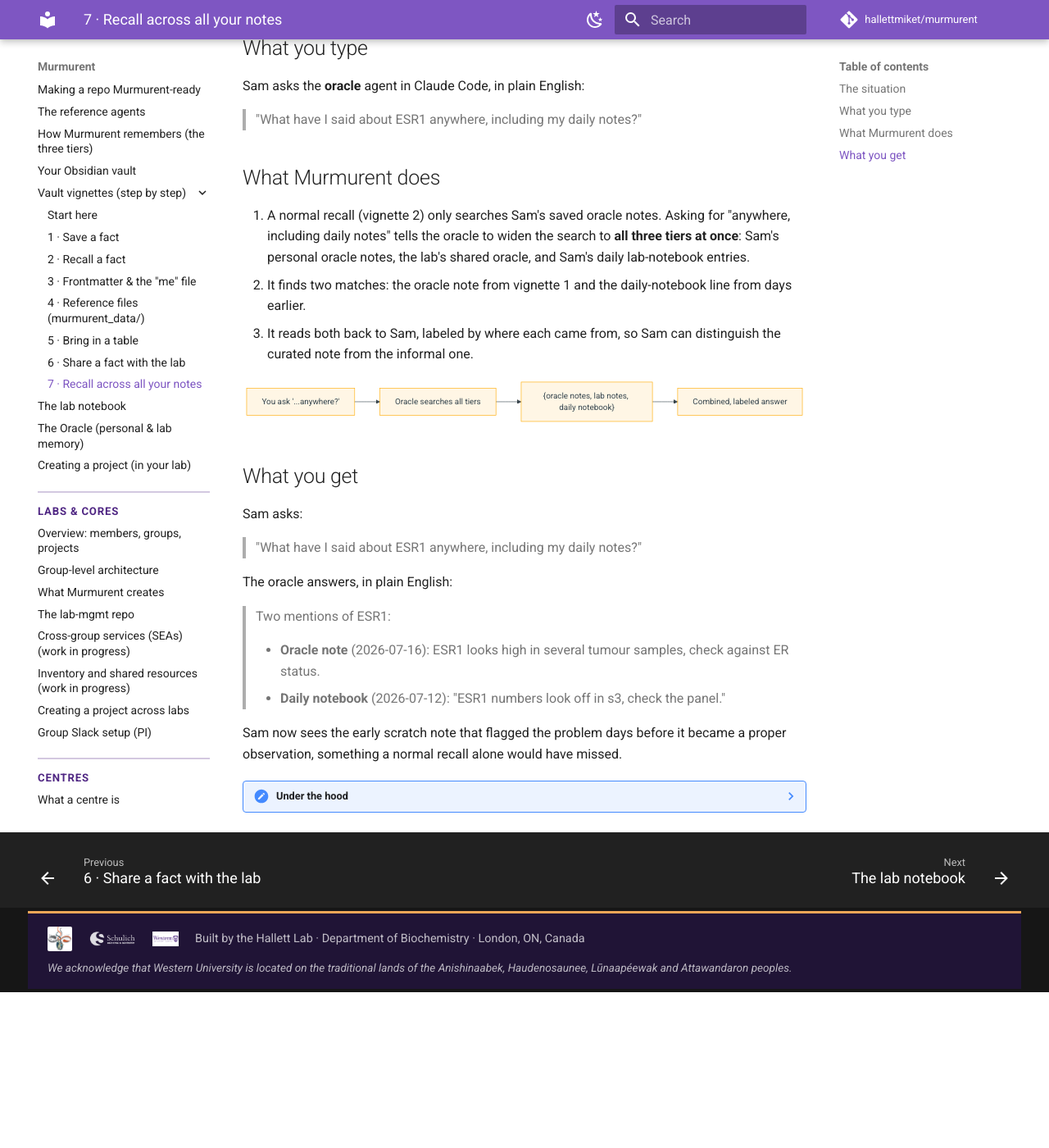
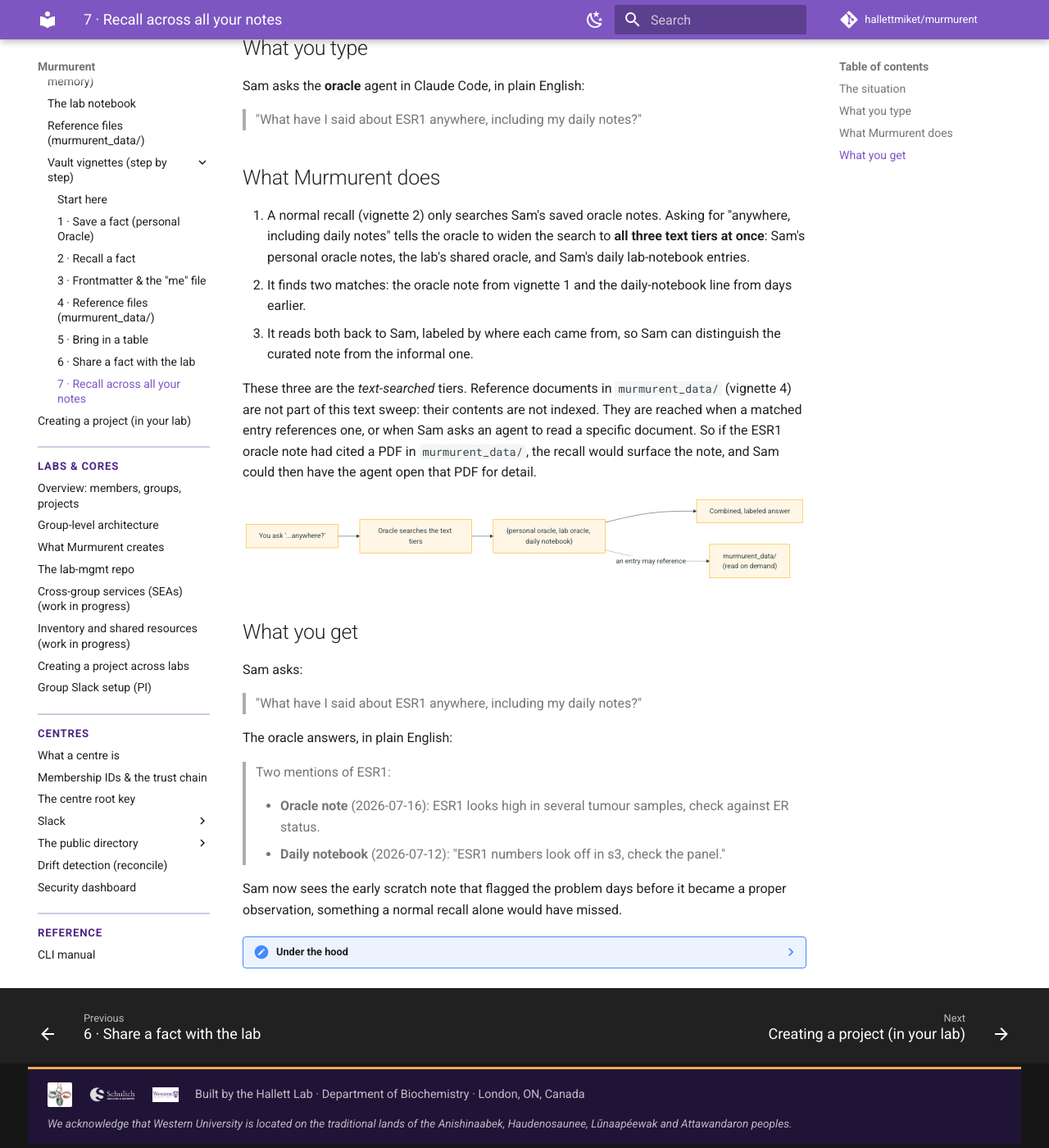
Before and after one commit to hallettmiket/murmurent, an MkDocs documentation site: the page built from docs/vault_vignettes/7_recall_across_tiers.md, in a window 1280 px wide and 1400 px high, scrolled down 358 px. Shown: the whole window at 82% size. Built offline with MkDocs 1.6.1 and Material for MkDocs 9.7.7, drawn with Linux system fonts in a browser that asks for light colours; comment, search, counter and statistics services are not loaded; before the commit the page ends 1568 px from its top, so only the background shows below that.

Commit message:
docs: dedicated murmurent_data page + vault nav grouping + vignette fixes
- new murmurent_data.md: a dedicated page for the reference-file folder,
  parallel to the Oracle and lab-notebook pages, and the home for the
  "Oracle vs murmurent_data" decision (how an agent chooses which store to
  use, and the index->source pattern that links them).
- nav: nest the vault's content-kinds and the vignettes under a "Your
  Obsidian vault" section (Layout, The Oracle, The lab notebook, Reference
  files, Vault vignettes), so the three sub-types read as siblings.
- vignettes:
  - 1: title now says "personal Oracle" explicitly.
  - 2: explain why the recall used the Oracle and not murmurent_data.
  - 5: state it uses the Oracle (small table = the searchable fact) and
    contrast with murmurent_data for a full spreadsheet.
  - 7: clarify the recall sweeps the three text tiers; murmurent_data
    documents are reached via references / read on demand, shown in the
    figure and linked.

Co-Authored-By: Claude Opus 4.8 <noreply@anthropic.com>

````diff
--- a/docs/vault_vignettes/7_recall_across_tiers.md
+++ b/docs/vault_vignettes/7_recall_across_tiers.md
@@ -20,7 +20,7 @@ Sam asks the **oracle** agent in Claude Code, in plain English:
 
 1. A normal recall (vignette 2) only searches Sam's saved oracle
    notes. Asking for "anywhere, including daily notes" tells the
-   oracle to widen the search to **all three tiers at once**: Sam's
+   oracle to widen the search to **all three text tiers at once**: Sam's
    personal oracle notes, the lab's shared oracle, and Sam's daily
    lab-notebook entries.
 2. It finds two matches: the oracle note from vignette 1 and the
@@ -28,11 +28,19 @@ Sam asks the **oracle** agent in Claude Code, in plain English:
 3. It reads both back to Sam, labeled by where each came from, so
    Sam can distinguish the curated note from the informal one.
 
+These three are the *text-searched* tiers. Reference documents in
+`murmurent_data/` (vignette 4) are not part of this text sweep: their
+contents are not indexed. They are reached when a matched entry references
+one, or when Sam asks an agent to read a specific document. So if the ESR1
+oracle note had cited a PDF in `murmurent_data/`, the recall would surface
+the note, and Sam could then have the agent open that PDF for detail.
+
 ```mermaid
 flowchart LR
-    A["You ask '...anywhere?'"] --> B[Oracle searches all tiers]
-    B --> C["{oracle notes, lab notes, daily notebook}"]
+    A["You ask '...anywhere?'"] --> B[Oracle searches the text tiers]
+    B --> C["{personal oracle, lab oracle, daily notebook}"]
     C --> D[Combined, labeled answer]
+    C -. "an entry may reference" .-> E["murmurent_data/<br/>(read on demand)"]
 ```
 
 ## What you get
@@ -58,6 +66,8 @@ alone would have missed.
     See [the daily lab notebook guide](../lab_notebook_guide.md) for
     what it is and where it lives, [the oracle workflow](../oracle-workflow.md)
     for how a normal recall covers only your saved notes while asking
-    for "everything" also sweeps the daily notebook, and
+    for "everything" also sweeps the daily notebook,
     [the memory tiers](../memory.md) for how personal, lab, and
-    notebook memory fit together.
+    notebook memory fit together, and
+    [reference files](../murmurent_data.md) for how documents in
+    `murmurent_data/` are reached (read on demand, not text-searched).
--- a/mkdocs.yml
+++ b/mkdocs.yml
@@ -81,18 +81,20 @@ nav:
       - Making a repo Murmurent-ready: ready_vs_projects.md
       - The reference agents: agents.md
       - How Murmurent remembers (the three tiers): memory.md
-      - Your Obsidian vault: obsidian-usage.md
-      - Vault vignettes (step by step):
-          - Start here: vault_vignettes/index.md
-          - 1 · Save a fact: vault_vignettes/1_save_a_fact.md
-          - 2 · Recall a fact: vault_vignettes/2_recall_a_fact.md
-          - 3 · Frontmatter & the "me" file: vault_vignettes/3_frontmatter_and_me.md
-          - 4 · Reference files (murmurent_data/): vault_vignettes/4_add_a_manuscript.md
-          - 5 · Bring in a table: vault_vignettes/5_bring_in_a_table.md
-          - 6 · Share a fact with the lab: vault_vignettes/6_share_with_the_lab.md
-          - 7 · Recall across all your notes: vault_vignettes/7_recall_across_tiers.md
-      - The lab notebook: lab_notebook_guide.md
-      - The Oracle (personal & lab memory): oracle-workflow.md
+      - Your Obsidian vault:
+          - Layout & what Murmurent touches: obsidian-usage.md
+          - The Oracle (personal & lab memory): oracle-workflow.md
+          - The lab notebook: lab_notebook_guide.md
+          - Reference files (murmurent_data/): murmurent_data.md
+          - Vault vignettes (step by step):
+              - Start here: vault_vignettes/index.md
+              - 1 · Save a fact (personal Oracle): vault_vignettes/1_save_a_fact.md
+              - 2 · Recall a fact: vault_vignettes/2_recall_a_fact.md
+              - 3 · Frontmatter & the "me" file: vault_vignettes/3_frontmatter_and_me.md
+              - 4 · Reference files (murmurent_data/): vault_vignettes/4_add_a_manuscript.md
+              - 5 · Bring in a table: vault_vignettes/5_bring_in_a_table.md
+              - 6 · Share a fact with the lab: vault_vignettes/6_share_with_the_lab.md
+              - 7 · Recall across all your notes: vault_vignettes/7_recall_across_tiers.md
       - Creating a project (in your lab): project_intra.md
   - Labs & cores:
       - "Overview: members, groups, projects": overview.md
````
Also changed, not shown: docs/murmurent_data.md (added, +78 -0 lines), docs/vault_vignettes/1_save_a_fact.md (+1 -1 lines), docs/vault_vignettes/2_recall_a_fact.md (+7 -0 lines), docs/vault_vignettes/5_bring_in_a_table.md (+7 -1 lines).
